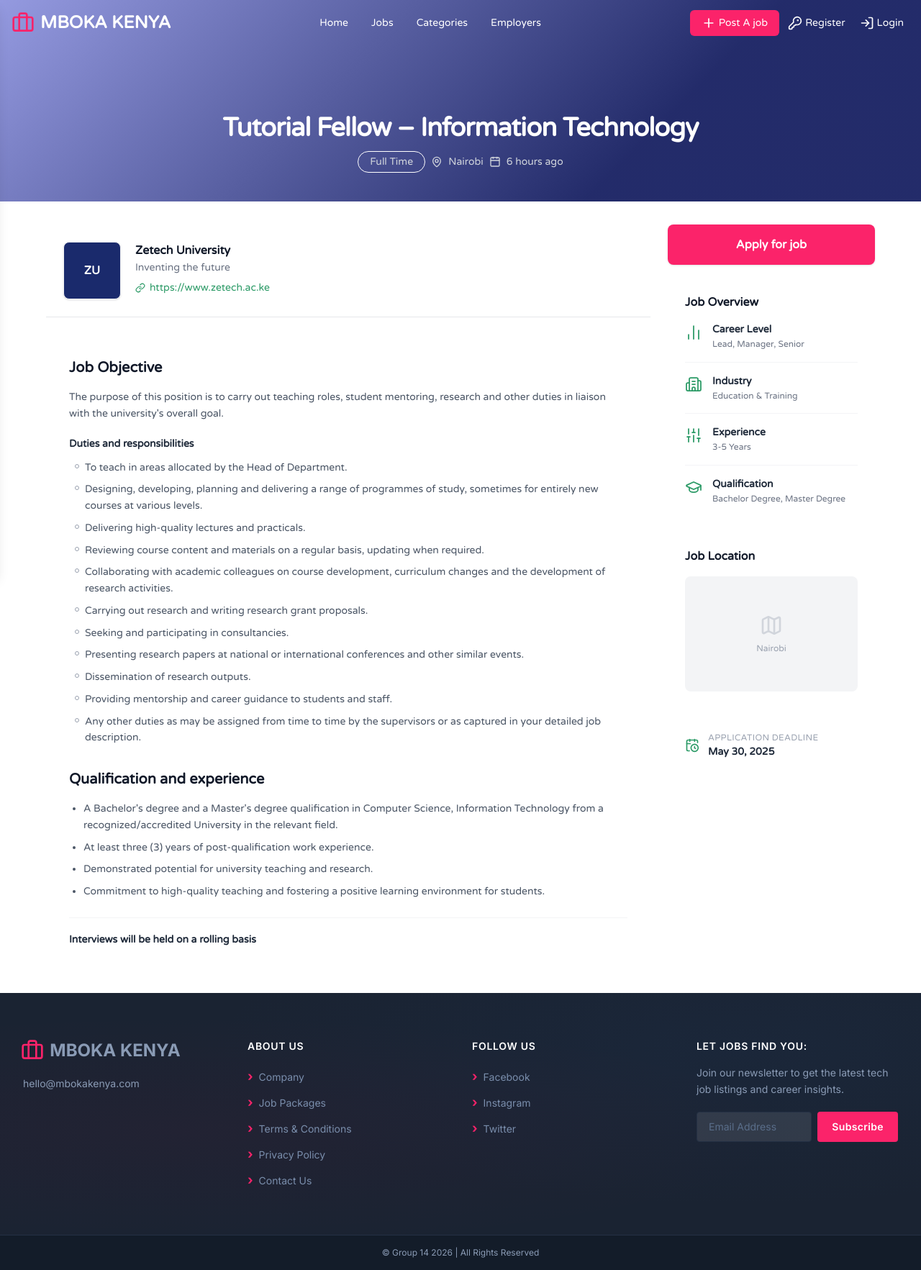
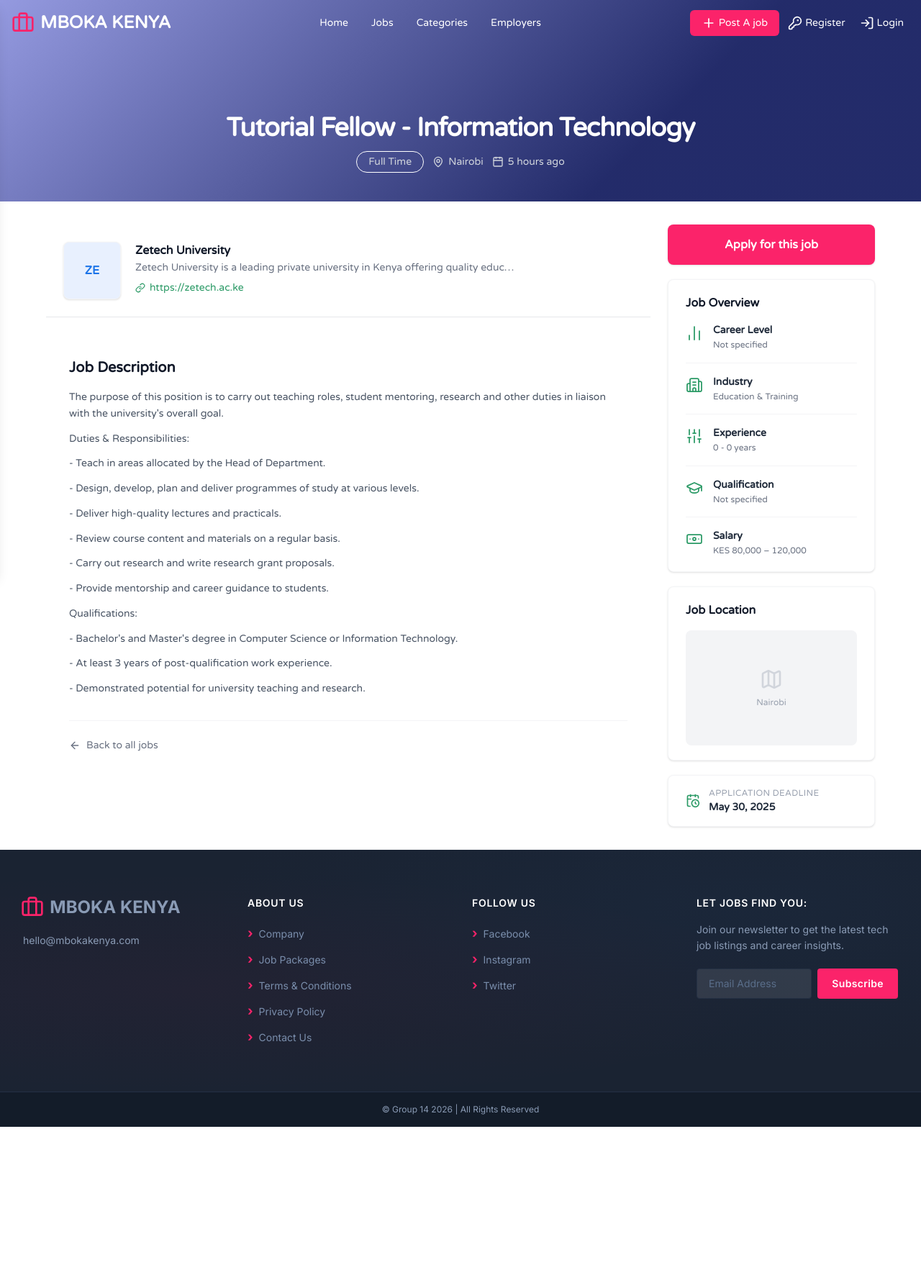
Before and after one commit to Blissmal/php-job-management-portal, a PHP site: page /jobs/1 in a window 1280 px wide. Shown: the whole page at 72% size. After the commit the page ends 1566 px from the top, so only its background shows below. Run offline with PHP 8.4, Linux system fonts and the light colour scheme; data comes from the database, SQL or seed files in the repository; both versions use the stored data as it was after the commit; some libraries are stand-ins or nearby versions.

Commit message:
Update single job view to fetch db data,updated schema with new cols to the jobs table

```diff
--- a/views/job-single.php
+++ b/views/job-single.php
@@ -1,72 +1,151 @@
-<?php include_once 'partials/header.php'; ?>
+<?php
+// ── Live Data ─────────────────────────────────────────────────────────────────
+// Must run BEFORE header (which starts the session and loads connection)
+require_once 'php/config/connection.php';
 
-<?php
-// ── Mock Job Data ──────────────────────────────────────────────────────────────
+$job_id = (int)($_ROUTE['id'] ?? 0);
+
+if ($job_id <= 0) {
+    http_response_code(404);
+    include_once 'views/404.php';
+    exit;
+}
+
+try {
+    $db = getDB();
+
+
+    $stmt = $db->prepare("
+        SELECT
+            j.job_id,
+            j.title,
+            j.job_type        AS type,
+            j.location,
+            j.description,
+            j.salary_min,
+            j.salary_max,
+            j.featured,
+            j.experience_level AS experience,
+            j.required_qualification AS qualification,
+            j.years_experience_min,
+            j.years_experience_max,
+
+                CASE
+                    WHEN j.years_experience_min IS NOT NULL AND j.years_experience_max IS NOT NULL
+                THEN CONCAT(j.years_experience_min, ' - ', j.years_experience_max, ' years')
+                    WHEN j.years_experience_min IS NOT NULL
+                THEN CONCAT(j.years_experience_min, '+ years')
+                ELSE 'Not specified'
+                END AS experience_range,
+
+            j.status,
+            j.created_at,
+
+            DATE_FORMAT(j.deadline, '%M %e, %Y') AS deadline,
+
+                CASE
+                    WHEN j.created_at >= DATE_SUB(NOW(), INTERVAL 1 HOUR)
+                THEN 'just now'
+                    WHEN j.created_at >= DATE_SUB(NOW(), INTERVAL 24 HOUR)
+                THEN CONCAT(HOUR(TIMEDIFF(NOW(), j.created_at)), ' hours ago')
+                    WHEN j.created_at >= DATE_SUB(NOW(), INTERVAL 7 DAY)
+                THEN CONCAT(DATEDIFF(NOW(), j.created_at), ' days ago')
+                ELSE DATE_FORMAT(j.created_at, '%M %e, %Y')
+                END AS posted,
+
+            ep.company_name,
+            ep.website,
+            ep.industry,
+            ep.description AS employer_bio,
+
+            jc.category_name
+
+            FROM jobs j
+            JOIN employer_profiles ep ON j.employer_id = ep.user_id
+            LEFT JOIN job_categories jc ON j.category_id = jc.category_id
+            WHERE j.job_id = ?
+            AND j.status = 'open'
+    ");
+    $stmt->execute([$job_id]);
+    $row = $stmt->fetch(PDO::FETCH_ASSOC);
+
+    if (!$row) {
+        http_response_code(404);
+        include_once 'views/404.php';
+        exit;
+    }
+
+    // ── Map DB row to template-friendly shape ─────────────────────────────────
+    $palettes = [
+        ['bg' => '#e8f4fd', 'color' => '#1a6fb5'],
+        ['bg' => '#e8f5e9', 'color' => '#2e7d32'],
+        ['bg' => '#f0f4ff', 'color' => '#3b5bdb'],
+        ['bg' => '#fff3e0', 'color' => '#e65100'],
+        ['bg' => '#e8f0fe', 'color' => '#1a73e8'],
+        ['bg' => '#fce4ec', 'color' => '#c62828'],
+        ['bg' => '#ede7f6', 'color' => '#4527a0'],
+        ['bg' => '#e0f7fa', 'color' => '#00695c'],
+    ];
+    $logoStyle = $palettes[abs(crc32($row['company_name'])) % count($palettes)];
+
     $job = [
-    'title'         => 'Tutorial Fellow – Information Technology',
-    'type'          => 'Full Time',
-    'location'      => 'Nairobi',
-    'posted'        => '6 hours ago',
-    'deadline'      => 'May 30, 2025',
-    'career_level'  => 'Lead, Manager, Senior',
-    'industry'      => 'Education & Training',
-    'experience'    => '3-5 Years',
-    'qualification' => 'Bachelor Degree, Master Degree',
+        'job_id'        => $row['job_id'],
+        'title'         => $row['title'],
+        'type'          => $row['type'],
+        'location'      => $row['location'],
+        'posted'        => $row['posted'],
+        'deadline'      => $row['deadline'] ?? 'Open until filled',
+        'career_level'  => $row['experience']  ?? 'Not specified',
+        'industry'      => $row['industry']       ?? ($row['category_name'] ?? 'Not specified'),
+        'experience'    => $row['experience_range']     ?? 'Not specified',
+        'qualification' => $row['qualification']  ?? 'Not specified',
+        'description'   => $row['description']    ?? '',
+        'salary'        => ($row['salary_min'] && $row['salary_max'])
+            ? 'KES ' . number_format($row['salary_min']) . ' – ' . number_format($row['salary_max'])
+            : null,
         'employer' => [
-        'name'    => 'Zetech University',
-        'tagline' => 'Inventing the future',
-        'website' => 'https://www.zetech.ac.ke',
-        'logo'    => 'ZU',
-        'logo_bg' => '#1a2a6c',
-        'logo_color' => '#fff',
+            'name'       => $row['company_name'],
+            'tagline'    => $row['employer_bio'] ? mb_substr(strip_tags($row['employer_bio']), 0, 80) . '…' : '',
+            'website'    => $row['website'] ?? '#',
+            'logo'       => strtoupper(substr($row['company_name'], 0, 2)),
+            'logo_bg'    => $logoStyle['bg'],
+            'logo_color' => $logoStyle['color'],
         ],
-    'objective' => 'The purpose of this position is to carry out teaching roles, student mentoring, research and other duties in liaison with the university\'s overall goal.',
-    'duties' => [
-        'To teach in areas allocated by the Head of Department.',
-        'Designing, developing, planning and delivering a range of programmes of study, sometimes for entirely new courses at various levels.',
-        'Delivering high-quality lectures and practicals.',
-        'Reviewing course content and materials on a regular basis, updating when required.',
-        'Collaborating with academic colleagues on course development, curriculum changes and the development of research activities.',
-        'Carrying out research and writing research grant proposals.',
-        'Seeking and participating in consultancies.',
-        'Presenting research papers at national or international conferences and other similar events.',
-        'Dissemination of research outputs.',
-        'Providing mentorship and career guidance to students and staff.',
-        'Any other duties as may be assigned from time to time by the supervisors or as captured in your detailed job description.',
-    ],
-    'qualifications' => [
-        'A Bachelor\'s degree and a Master\'s degree qualification in Computer Science, Information Technology from a recognized/accredited University in the relevant field.',
-        'At least three (3) years of post-qualification work experience.',
-        'Demonstrated potential for university teaching and research.',
-        'Commitment to high-quality teaching and fostering a positive learning environment for students.',
-    ],
-    'note' => 'Interviews will be held on a rolling basis',
     ];
 
     $overview_items = [
-    ['icon' => 'bar-chart-2',  'label' => 'Career Level',  'value' => $job['career_level']],
-    ['icon' => 'building-2',   'label' => 'Industry',       'value' => $job['industry']],
-    ['icon' => 'sliders',      'label' => 'Experience',     'value' => $job['experience']],
-    ['icon' => 'graduation-cap', 'label' => 'Qualification', 'value' => $job['qualification']],
+        ['icon' => 'bar-chart-2',    'label' => 'Career Level',  'value' => $job['career_level']],
+        ['icon' => 'building-2',     'label' => 'Industry',       'value' => $job['industry']],
+        ['icon' => 'sliders',        'label' => 'Experience',     'value' => $job['experience']],
+        ['icon' => 'graduation-cap', 'label' => 'Qualification',  'value' => $job['qualification']],
     ];
+    if ($job['salary']) {
+        $overview_items[] = ['icon' => 'banknote', 'label' => 'Salary', 'value' => $job['salary']];
+    }
+} catch (Exception $e) {
+    http_response_code(500);
+    include_once 'views/404.php';
+    exit;
+}
 ?>
+<?php include_once 'partials/header.php'; ?>
 
 <main class="w-full">
     <section class="relative w-full overflow-hidden" style="height:280px;">
         <div class="absolute inset-0" style="background: linear-gradient(135deg, #8b91dd 0%, #10195d 70%, #10195d 100%); opacity:0.92;"></div>
-        <div class="absolute inset-0 flex flex-col items-center justify-end pb-10 z-10">
-            <h1 class="text-3xl md:text-4xl font-bold text-white mb-3 tracking-tight">
+        <div class="absolute inset-0 flex flex-col items-center justify-end pb-10 z-10 px-4">
+            <h1 class="text-2xl md:text-4xl font-bold text-white mb-3 tracking-tight text-center">
                 <?php echo htmlspecialchars($job['title']); ?>
             </h1>
-            <p class="text-gray-300 text-sm flex items-center gap-2 justify-center">
-                <span class="border border-white py-1 px-4 rounded-full text-sm"><?php echo $job['type']; ?></span>
-                <span class="flex items-center gap-2">
+            <p class="text-gray-300 text-sm flex flex-wrap items-center gap-3 justify-center">
+                <span class="border border-white py-1 px-4 rounded-full text-sm"><?php echo htmlspecialchars($job['type']); ?></span>
+                <span class="flex items-center gap-1.5">
                     <i data-lucide="map-pin" class="h-4 w-4"></i>
-                    <?php echo $job['location']; ?>
+                    <?php echo htmlspecialchars($job['location']); ?>
                 </span>
-                <span class="flex items-center gap-2">
+                <span class="flex items-center gap-1.5">
                     <i data-lucide="calendar" class="h-4 w-4"></i>
-                    <?php echo $job['posted']; ?>
+                    <?php echo htmlspecialchars($job['posted']); ?>
                 </span>
             </p>
         </div>
@@ -74,77 +153,74 @@ $overview_items = [
 
 
     <div class="min-h-screen py-8 px-4">
-        <div class="max-w-6xl mx-auto flex gap-6 items-start">
+        <div class="max-w-6xl mx-auto flex flex-col lg:flex-row gap-6 items-start">
 
             <!-- ── Left: Job Content ─────────────────────────────────────── -->
             <div class="flex-1 min-w-0">
 
                 <!-- Employer card -->
-                <div class="bg-white  border-b border-gray-200 p-6 mb-6 flex items-start gap-5">
+                <div class="bg-white border-b border-gray-200 p-6 mb-6 flex items-start gap-5">
                     <div class="shrink-0 w-20 h-20 rounded-lg border border-gray-100 flex items-center justify-center
                         text-base font-bold shadow-sm"
                         style="background-color:<?php echo $job['employer']['logo_bg']; ?>; color:<?php echo $job['employer']['logo_color']; ?>;">
-                        <?php echo $job['employer']['logo']; ?>
+                        <?php echo htmlspecialchars($job['employer']['logo']); ?>
                     </div>
                     <div>
                         <h2 class="text-base font-bold text-gray-900"><?php echo htmlspecialchars($job['employer']['name']); ?></h2>
+                        <?php if ($job['employer']['tagline']): ?>
                             <p class="text-sm text-gray-500 mt-0.5"><?php echo htmlspecialchars($job['employer']['tagline']); ?></p>
-                        <a href="<?php echo $job['employer']['website']; ?>" target="_blank" rel="noopener"
+                        <?php endif; ?>
+                        <?php if ($job['employer']['website'] && $job['employer']['website'] !== '#'): ?>
+                            <a href="<?php echo htmlspecialchars($job['employer']['website']); ?>" target="_blank" rel="noopener noreferrer"
                                 class="flex items-center gap-1.5 mt-2 text-sm text-[#2b9a66] hover:underline">
                                 <i data-lucide="link" class="w-3.5 h-3.5"></i>
-                            <?php echo $job['employer']['website']; ?>
+                                <?php echo htmlspecialchars($job['employer']['website']); ?>
                             </a>
+                        <?php endif; ?>
                     </div>
                 </div>
 
-                <!-- Job description card -->
-                <div class="bg-white   p-8">
+                <!-- Job description -->
+                <div class="bg-white p-8">
 
-                    <!-- Job Objective -->
-                    <h2 class="text-xl font-bold text-gray-900 mb-4">Job Objective</h2>
-                    <p class="text-sm text-gray-600 leading-relaxed mb-5">
-                        <?php echo htmlspecialchars($job['objective']); ?>
-                    </p>
+                    <h2 class="text-xl font-bold text-gray-900 mb-4">Job Description</h2>
 
-                    <p class="text-sm font-bold text-gray-800 mb-3">Duties and responsibilities</p>
-                    <ul class="list-none space-y-2 mb-8 pl-2">
-                        <?php foreach ($job['duties'] as $duty): ?>
-                            <li class="flex items-start gap-2 text-sm text-gray-600 leading-relaxed">
-                                <span class="mt-1.5 w-1.5 h-1.5 rounded-full border border-gray-400 shrink-0"></span>
-                                <?php echo htmlspecialchars($duty); ?>
-                            </li>
+                    <?php if ($job['description']): ?>
+                        <!-- Render description — strip_tags guards against raw HTML stored in DB -->
+                        <div class="text-sm text-gray-600 leading-relaxed space-y-3 mb-6">
+                            <?php
+                            // If description is plain text, preserve line breaks as paragraphs
+                            $paragraphs = array_filter(array_map('trim', explode("\n", $job['description'])));
+                            foreach ($paragraphs as $para): ?>
+                                <p><?php echo htmlspecialchars($para); ?></p>
                             <?php endforeach; ?>
-                    </ul>
-
-                    <!-- Qualification and experience -->
-                    <h2 class="text-xl font-bold text-gray-900 mb-4">Qualification and experience</h2>
-                    <ul class="list-disc list-outside pl-5 space-y-2 mb-6">
-                        <?php foreach ($job['qualifications'] as $q): ?>
-                            <li class="text-sm text-gray-600 leading-relaxed"><?php echo htmlspecialchars($q); ?></li>
-                        <?php endforeach; ?>
-                    </ul>
-
-                    <?php if ($job['note']): ?>
-                        <p class="text-sm font-bold text-gray-800 border-t border-gray-100 pt-5 mt-5">
-                            <?php echo htmlspecialchars($job['note']); ?>
-                        </p>
+                        </div>
+                    <?php else: ?>
+                        <p class="text-sm text-gray-400 italic mb-6">No description available for this role.</p>
                     <?php endif; ?>
 
+                    <!-- Back to jobs -->
+                    <div class="mt-8 pt-6 border-t border-gray-100">
+                        <a href="/jobs" class="flex items-center gap-2 text-sm text-gray-500 hover:text-[#2b9a66] transition-colors">
+                            <i data-lucide="arrow-left" class="w-4 h-4"></i>
+                            Back to all jobs
+                        </a>
+                    </div>
                 </div>
             </div>
 
             <!-- ── Right: Sidebar ───────────────────────────────────────── -->
-            <div class="w-72 shrink-0 sticky top-24 flex flex-col gap-5">
+            <div class="w-full lg:w-72 shrink-0 lg:sticky lg:top-24 flex flex-col gap-5">
 
                 <!-- Apply button -->
-                <a href="/jobs/<?php echo urlencode(strtolower(str_replace([' ', '–'], ['-', '-'], $job['title']))); ?>/apply"
+                <a href="/jobs/<?php echo (int)$job['job_id']; ?>/apply"
                     class="w-full block text-center bg-[#fb236a] hover:bg-[#e01060] text-white font-semibold text-base
                 py-4 rounded-lg shadow transition-colors duration-200">
-                    Apply for job
+                    Apply for this job
                 </a>
 
                 <!-- Job Overview -->
-                <div class="bg-white   px-6 py-5">
+                <div class="bg-white px-6 py-5 rounded-lg border border-gray-100 shadow-sm">
                     <h3 class="text-base font-bold text-gray-900 mb-4">Job Overview</h3>
                     <div class="flex flex-col divide-y divide-gray-100">
                         <?php foreach ($overview_items as $item): ?>
@@ -152,8 +228,8 @@ $overview_items = [
                                 <i data-lucide="<?php echo $item['icon']; ?>"
                                     class="w-6 h-6 text-[#2b9a66] shrink-0 mt-0.5" stroke-width="1.75"></i>
                                 <div>
-                                    <p class="text-sm font-semibold text-gray-800"><?php echo $item['label']; ?></p>
-                                    <p class="text-xs text-gray-500 mt-0.5 leading-snug"><?php echo $item['value']; ?></p>
+                                    <p class="text-sm font-semibold text-gray-800"><?php echo htmlspecialchars($item['label']); ?></p>
+                                    <p class="text-xs text-gray-500 mt-0.5 leading-snug"><?php echo htmlspecialchars($item['value']); ?></p>
                                 </div>
                             </div>
                         <?php endforeach; ?>
@@ -161,9 +237,9 @@ $overview_items = [
                 </div>
 
                 <!-- Job Location -->
-                <div class="bg-white   px-6 py-5">
+                <div class="bg-white px-6 py-5 rounded-lg border border-gray-100 shadow-sm">
                     <h3 class="text-base font-bold text-gray-900 mb-4">Job Location</h3>
-                    <!-- Map placeholder – swap for a real embed or Google Maps iframe -->
+                    <!-- Map placeholder — swap for a Google Maps iframe with the location -->
                     <div class="w-full h-40 rounded-lg bg-gray-100 flex items-center justify-center text-gray-400">
                         <div class="flex flex-col items-center gap-2 text-xs">
                             <i data-lucide="map" class="w-8 h-8 text-gray-300"></i>
@@ -173,11 +249,11 @@ $overview_items = [
                 </div>
 
                 <!-- Deadline -->
-                <div class="bg-white   px-6 py-4 flex items-center gap-3">
+                <div class="bg-white px-6 py-4 rounded-lg border border-gray-100 shadow-sm flex items-center gap-3">
                     <i data-lucide="calendar-clock" class="w-5 h-5 text-[#2b9a66] shrink-0"></i>
                     <div>
                         <p class="text-xs text-gray-400 uppercase tracking-wide font-medium">Application Deadline</p>
-                        <p class="text-sm font-semibold text-gray-800 mt-0.5"><?php echo $job['deadline']; ?></p>
+                        <p class="text-sm font-semibold text-gray-800 mt-0.5"><?php echo htmlspecialchars($job['deadline']); ?></p>
                     </div>
                 </div>
 
```
Also changed, not shown: database/schema.sql (+26 -0 lines). Lines whose indentation alone changed are shown as unchanged.
